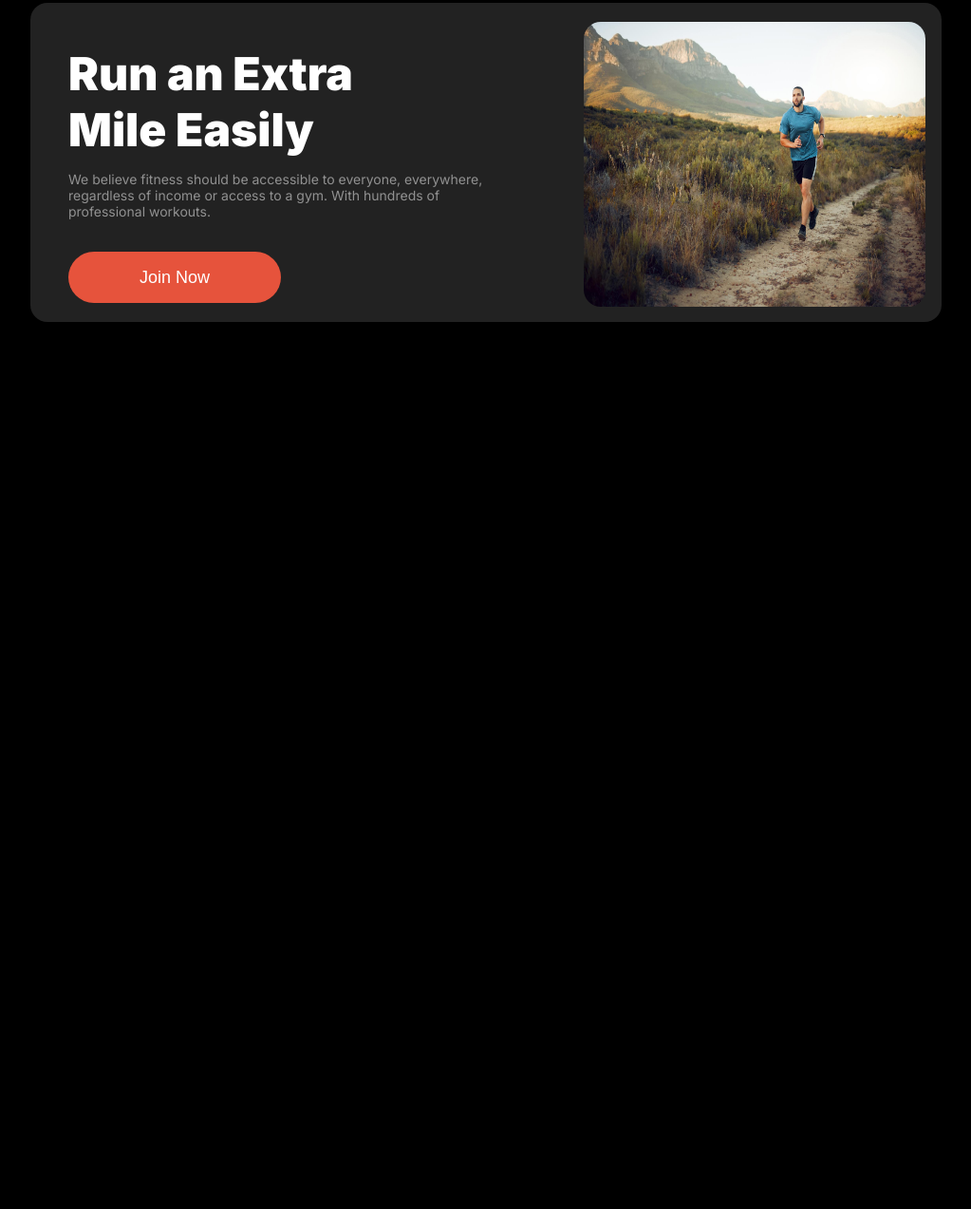
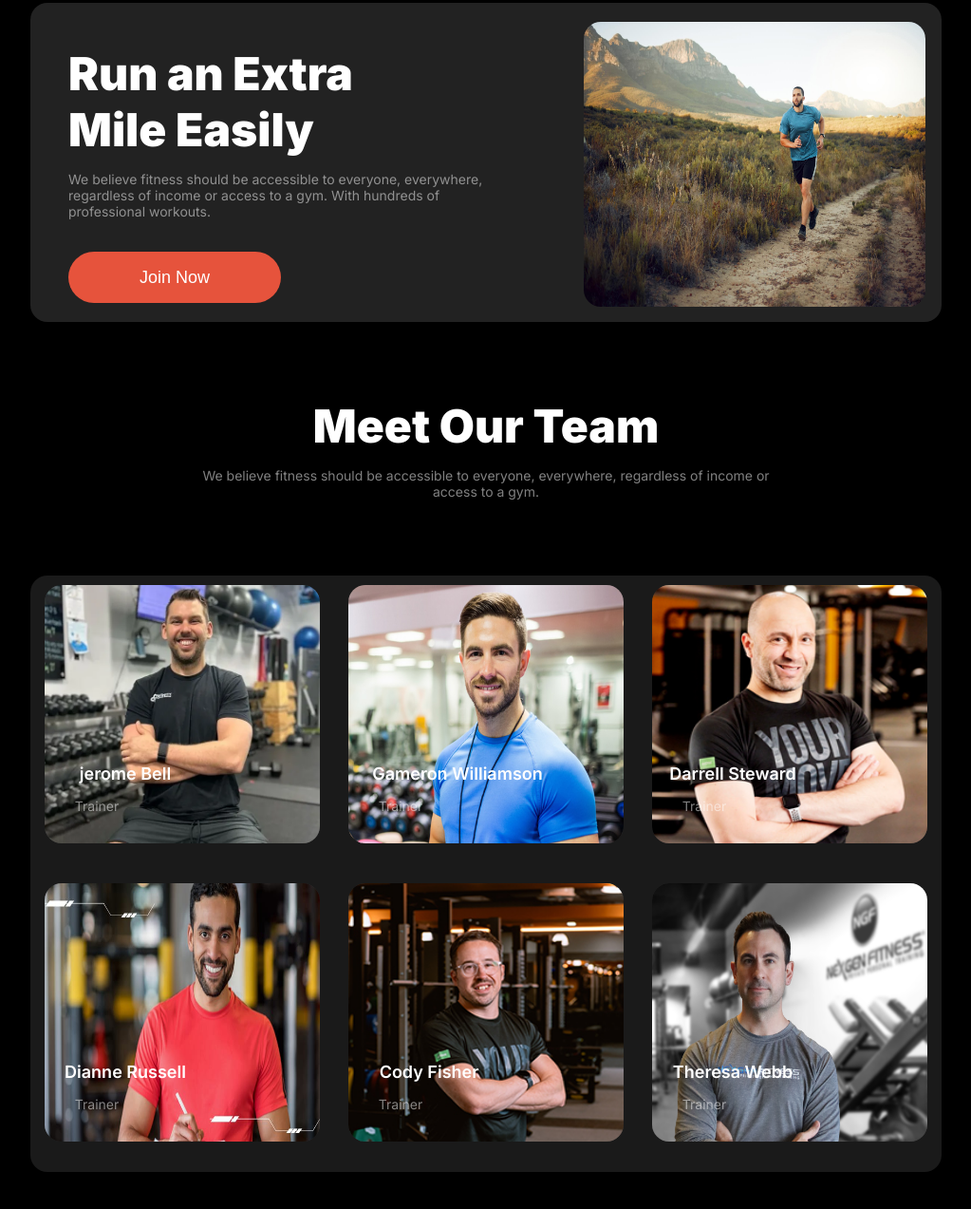
Before and after one commit to bunurehafsa/A2-Versatile-UI, a plain HTML site: page index.html in a window 1280 px wide. Shown: the part 1326-2599 px from the top of the page at 95% size, without its empty margins (128-1151 px from the left). Before the commit the page ends 1745 px from the top, so only its background shows below. Drawn offline with Linux system fonts and the light colour scheme.

Commit message:
Meet our Team

```diff
--- a/index.html
+++ b/index.html
@@ -91,6 +91,43 @@
            </div>
            </div>
         </section>
+        <section class="our-team">
+            <h2>Meet Our Team</h2>
+            <p>We believe fitness should be accessible to everyone, everywhere, regardless of income or <br>
+                access to a gym.</p>
+            <div class="trainers container">
+                <div class="trainer-container">
+                    <img src="images/trainer1.png" alt="">
+                    <h4 class="name">jerome Bell</h4>
+                    <p class="trainer">Trainer</p>
+                </div>
+                <div class="trainer-container">
+                    <img src="images/trainer2.png" alt="">
+                    <h4 class="name2">Gameron Williamson</h4>
+                    <p class="trainer">Trainer</p>
+                </div>
+                <div class="trainer-container">
+                    <img src="images/trainer3.png" alt="">
+                    <h4 class="name">Darrell Steward</h4>
+                    <p class="trainer">Trainer</p>
+                </div>
+                <div class="trainer-container">
+                    <img src="images/trainer4.png" alt="">
+                    <h4 class="name">Dianne Russell</h4>
+                    <p class="trainer">Trainer</p>
+                </div>
+                <div class="trainer-container">
+                    <img src="images/trainer5.png" alt="">
+                    <h4 class="name">Cody Fisher</h4>
+                    <p class="trainer">Trainer</p>
+                </div>
+                <div class="trainer-container">
+                    <img src="images/trainer6.png" alt="">
+                    <h4 class="name">Theresa Webb</h4>
+                    <p class="trainer">Trainer</p>
+                </div>
+            </div>
+        </section>
     </main>
     <footer></footer>
 </body>
--- a/styles/design.css
+++ b/styles/design.css
@@ -119,8 +119,6 @@
     left:820px ;
 
   }
-
-
   .banner-btn1{
 
     width: 206px;
@@ -178,12 +176,12 @@
   .section-details{
     margin-bottom:54px ;
   }
-  .change-your-habits h2,.run-extra h2{
+  .change-your-habits h2,.run-extra h2,.our-team h2{
     font-size: 48px;
     font-weight: 900;
     margin-bottom: 14px;
   }
-  .change-your-habits p,.your-habit p,.run-extra p{
+  .change-your-habits p,.your-habit p,.run-extra p,.our-team p{
     font-size: 14px;
     color: rgba(255, 255, 255, 0.5);
 
@@ -225,6 +223,48 @@
     height: 300px;
     border-radius: 18px;
   }
+  /* meet our team */
+  .our-team{
+   text-align: center;
+  }
+  .trainers{
+    display: grid;
+    grid-template-columns: repeat(3,1fr);
+    border-radius: 18px;
+    background: rgba(255, 255, 255, 0.1);
+  }
+
+  .trainers img{
+    width: 290px;
+    height: 272px;
+    border-radius: 18px;
+    margin: 10px 10px -10px 10px;
+    background: rgba(255, 255, 255, 0.1);
+  }
+  .name{
+    position: relative;
+    top: -25%;
+    margin-left: -120px;
+    color: white;
+    font-size: 18px;
+    font-weight: 600;
+  }
+  .name2{
+    position: relative;
+    top: -25%;
+    margin-left: -60px;
+    color: white;
+    font-size: 18px;
+    font-weight: 600;
+  }
+  .trainer{
+    position: relative;
+    margin-left:-180px ;
+    top: -20%;
+    color: white;
+    font-size: 14px;
+    font-weight: 400;
+  }
   /* Mobile Responsive */
   @media screen and (max-width:576px) {
 
@@ -257,7 +297,7 @@
         padding: 12px 30px;
        }
 
-      .banner-section{
+      .banner-section,.trainers{
         display: grid;
         grid-template-columns: 1fr;
       }
@@ -306,7 +346,7 @@
         margin-top: 16px;
         margin-left: 30px;
       }
-      .change-your-habits h2,.run-extra h2{
+      .change-your-habits h2,.run-extra h2,.our-team h2{
         font-size: 32px;
         margin-bottom: 14px;
       }
@@ -332,6 +372,17 @@
       .run-details p{
         width: 287px;
       }
+      .trainers{
+        margin-left: 20px;
+        margin-top: 20px;
+        padding: 20px ;
+        width: 353px;
+      }
+      .trainers img{
+        width: 310px;
+        height: 280px;
+
+      }
       .run-btn{
         width: 287px;
       }
@@ -341,4 +392,5 @@
         height: 190px;
         margin-left: -1px;
       }
+
   }
```
